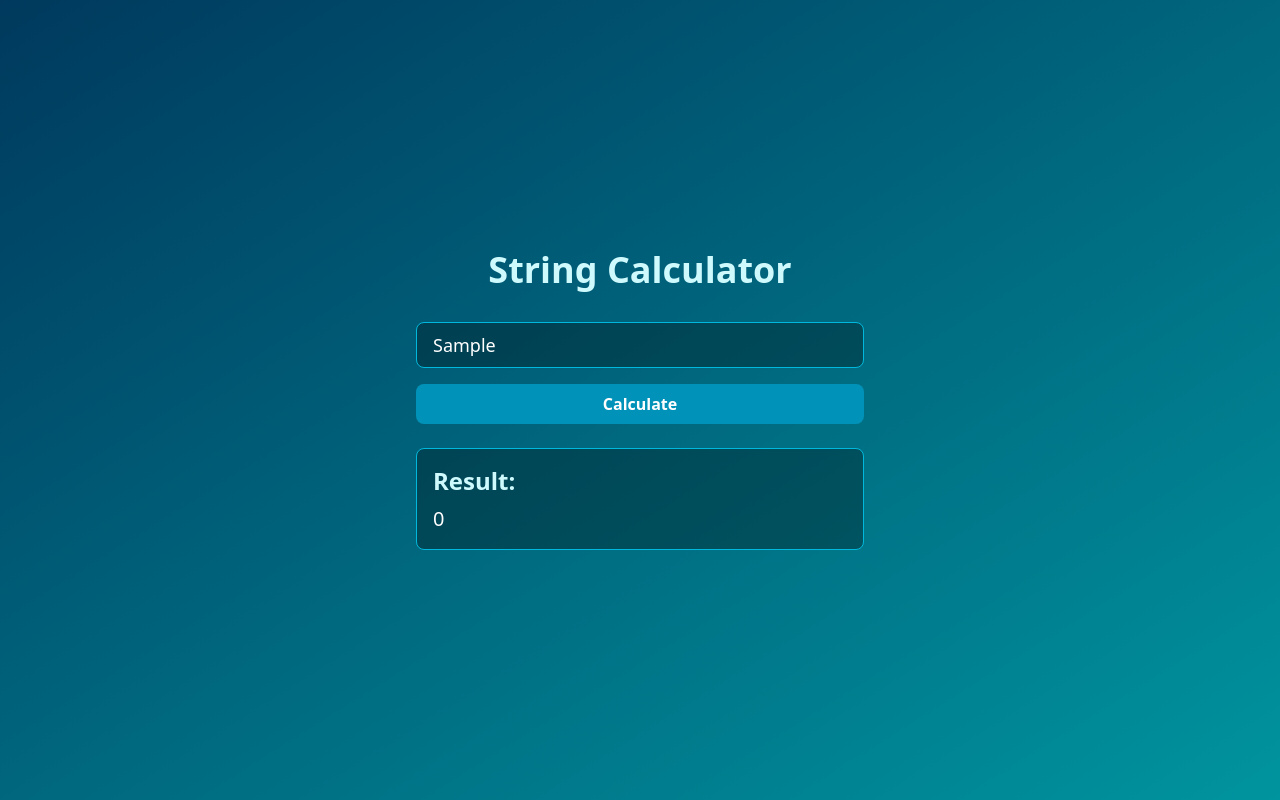
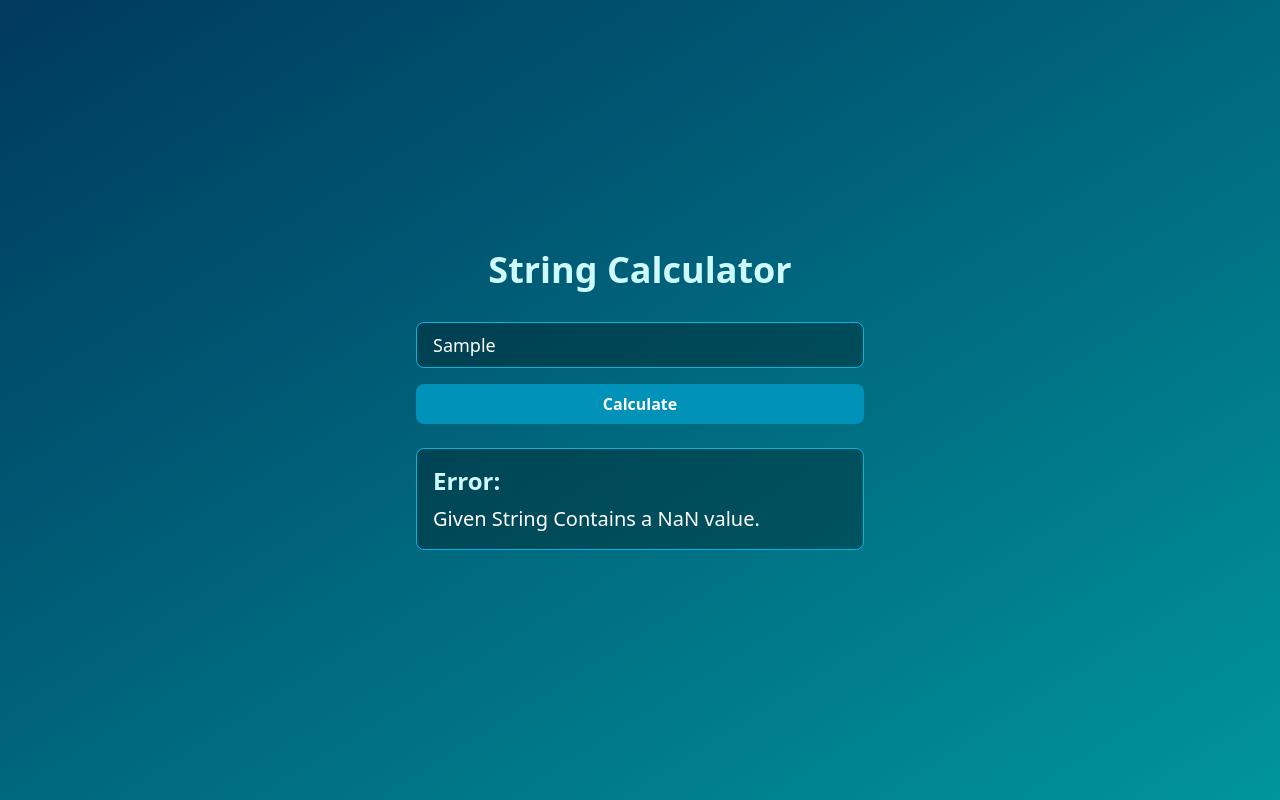
Before and after one commit to Tauqeer-Ahmed-99/String-Calculator-TS, a React (Vite) app: page / in a window 1280 px wide. Both pictures are taken after typing "Sample" into the empty fields and a click on the button "Calculate". Built offline with nearby package versions, Linux system fonts and the light colour scheme.

Commit message:
components: new common component for data display result or error; misc: added trim() for values

```diff
--- /dev/null
+++ b/src/components/DisplayCard.tsx
@@ -0,0 +1,19 @@
+const DisplayCard = ({
+  type,
+  data,
+}: {
+  type: "Error" | "Result";
+  data: React.ReactNode;
+}) => {
+  return (
+    <div
+      data-testid={type}
+      className="mt-6 p-4 bg-black/30 rounded-lg border border-cyan-500 border-opacity-30"
+    >
+      <h2 className="text-2xl font-semibold text-cyan-100 mb-2">{type}:</h2>
+      <p className="text-xl text-white">{data}</p>
+    </div>
+  );
+};
+
+export default DisplayCard;
--- a/src/components/StringCalculator.tsx
+++ b/src/components/StringCalculator.tsx
@@ -1,8 +1,11 @@
 import { useEffect, useState } from "react";
+import { add } from "../utils/math";
+import DisplayCard from "./DisplayCard";
 
 const StringCalculator = () => {
   const [input, setInput] = useState("");
   const [result, setResult] = useState<number | null>(null);
+  const [error, setError] = useState<string | null>(null);
   const [gradientColors, setGradientColors] = useState(["#001f3f", "#00458b"]);
 
   useEffect(() => {
@@ -14,8 +17,13 @@ const StringCalculator = () => {
   }, []);
 
   const handleCalculate = () => {
-    // Placeholder for calculation logic
-    setResult(0); // Replace with actual calculation
+    try {
+      const result = add(input);
+
+      setResult(result);
+    } catch (error) {
+      setError((error as Error).message);
+    }
   };
 
   return (
@@ -44,22 +52,13 @@ const StringCalculator = () => {
         <button
           data-testid="calculate-btn"
           onClick={handleCalculate}
-          className="w-full bg-cyan-600 hover:bg-cyan-700 text-white font-bold py-2 px-4 rounded-lg transition duration-300 ease-in-out transform hover:scale-105"
+          className="cursor-pointer w-full bg-cyan-600 hover:bg-cyan-700 text-white font-bold py-2 px-4 rounded-lg transition duration-300 ease-in-out transform hover:scale-105"
           disabled={false}
         >
           Calculate
         </button>
-        {result !== null && (
-          <div
-            data-testid="results"
-            className="mt-6 p-4 bg-black/30 rounded-lg border border-cyan-500 border-opacity-30"
-          >
-            <h2 className="text-2xl font-semibold text-cyan-100 mb-2">
-              Result:
-            </h2>
-            <p className="text-xl text-white">{result}</p>
-          </div>
-        )}
+        {result !== null && <DisplayCard type="Result" data={result} />}
+        {error !== null && <DisplayCard type="Error" data={error} />}
       </div>
     </div>
   );
--- a/src/utils/math.ts
+++ b/src/utils/math.ts
@@ -2,7 +2,7 @@ export const add = (numbers: string) => {
   const numbersToAdd = numbers.split(",");
 
   return numbersToAdd.reduce((prevVal, currVal) => {
-    const val = parseInt(currVal);
+    const val = parseInt(currVal.trim());
 
     if (isNaN(val)) {
       throw new Error("Given String Contains a NaN value.");
```
